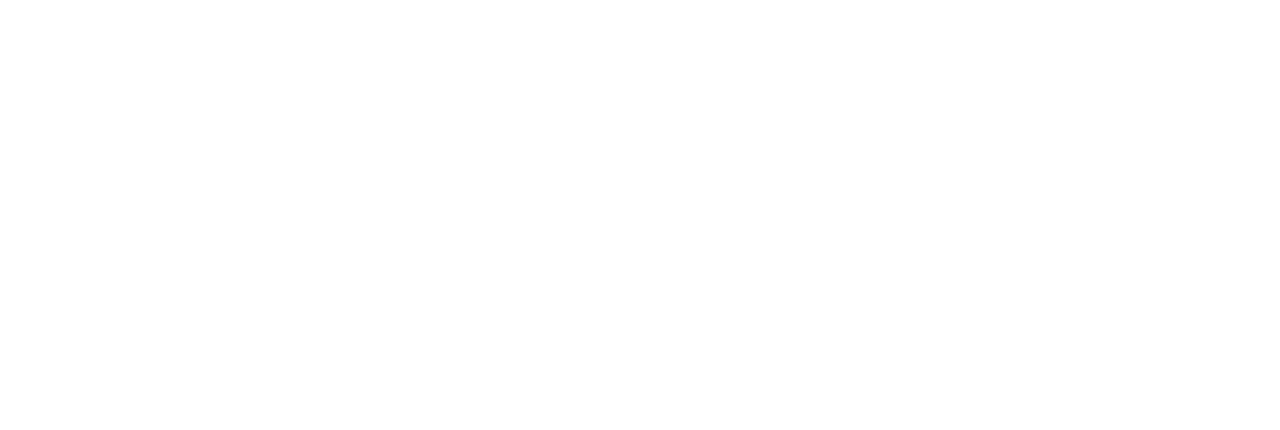
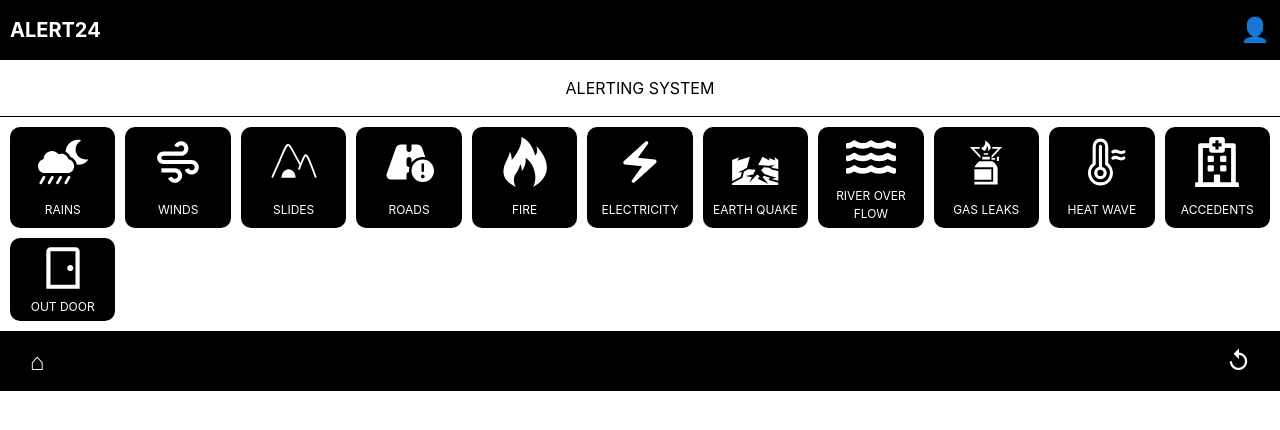
Before and after one commit to Muralikrishna22/alert24, a React (Vite) app: page /alert-system in a window 1280 px wide. Before the commit this address had no page. Shown: the top 430 px of the page. Built offline with nearby package versions, Linux system fonts and the light colour scheme.

Commit message:
alerting management routes added

```diff
--- a/src/App.jsx
+++ b/src/App.jsx
@@ -8,6 +8,7 @@
 import RegistrationPage from './Modules/Registration'
 import Home from './Modules/Home'
 import Connections from './Modules/Connections';
+import AlertSystem from './Modules/AlertSystem';
 
 function App() {
   const [count, setCount] = useState(0);
@@ -48,7 +49,8 @@
         <Route path="/register" exact element={<RegistrationPage />} />
         <Route path='/home' exact element={<Home />} />
         <Route path='/connections' exact element={<Connections /> } />
-      </Routes>
+        <Route path='/alert-system' exact element={<AlertSystem /> } />
+       </Routes>
     </Router>
   )
 }
--- /dev/null
+++ b/src/Modules/AlertSystem/index.jsx
@@ -0,0 +1,120 @@
+import React from 'react'
+import Base from '../../Common/Base'
+import './styles.css'
+import { FaCloudMoonRain } from "react-icons/fa";
+import { RiWindyLine } from "react-icons/ri";
+import { GiMountainCave } from "react-icons/gi";
+import { FaRoadCircleExclamation } from "react-icons/fa6";
+import { ImFire } from "react-icons/im";
+import { MdElectricBolt } from "react-icons/md";
+import { GiEarthSpit } from "react-icons/gi";
+import { FaWater } from "react-icons/fa";
+import { GiGasStove } from "react-icons/gi";
+import { PiThermometerHot } from "react-icons/pi";
+import { FaRegHospital } from "react-icons/fa";
+import { MdOutlineSensorDoor } from "react-icons/md";
+
+
+
+
+
+
+const AlertSystem = () => {
+
+    const alertCategories = [
+        {
+            name: 'Rains',
+            icon: <FaCloudMoonRain />
+        },
+        {
+            name: 'Winds',
+            icon: <RiWindyLine />
+        },
+        {
+            name: 'Slides',
+            icon: <GiMountainCave />
+        },
+        {
+            name: 'Roads',
+            icon: <FaRoadCircleExclamation />
+        },
+        {
+            name: 'Fire',
+            icon: <ImFire />
+        },
+        {
+            name: 'Electricity',
+            icon: <MdElectricBolt />
+        },
+        {
+            name: 'Earth Quake',
+            icon: <GiEarthSpit />
+        },
+        {
+            name: 'River Over flow',
+            icon: <FaWater />
+        },
+        {
+            name: 'Gas leaks',
+            icon: <GiGasStove />
+        },
+        {
+            name: 'Heat wave ',
+            icon: <PiThermometerHot />
+        },
+        {
+            name: 'Accedents',
+            icon: <FaRegHospital />
+        },
+        {
+            name: 'Out door',
+            icon: <MdOutlineSensorDoor />
+        },
+    ]
+
+
+    function showSystemNotification() {
+        if ("Notification" in window) {
+            if (Notification.permission === "granted") {
+                let notification = new Notification("Need your attention", {
+                    body: "This site uses notifications for the best user experience. Thank you for understanding",
+                    icon: 'ALERT 24',
+                });
+            } else if (Notification.permission !== "denied") {
+                Notification.requestPermission().then((permission) => {
+                    if (permission === "granted") {
+                        let notification = new Notification("Need your attention", {
+                            body: "This site uses notifications for the best user experience. Thank you for understanding",
+                            icon: 'ALERT 24',
+                        });
+                    } else if (permission === "denied") {
+                        alert("This site uses notifications for the best user experience. Thank you for understanding");
+                    }
+                });
+            }
+        }
+    }
+
+    return (
+        <Base>
+            <div className='alert_system_container'>
+                <h3>Alerting system</h3>
+
+                <ul className='alerts_list'>
+                    {
+                        alertCategories?.map((alert, ind) => (
+                            <div className='alert_container' onClick={showSystemNotification}>
+                                {alert.icon}
+                                <div>
+                                    {alert.name}
+                                </div>
+                            </div>
+                        ))
+                    }
+                </ul>
+            </div>
+        </Base>
+    )
+}
+
+export default AlertSystem
--- /dev/null
+++ b/src/Modules/AlertSystem/styles.css
@@ -0,0 +1,44 @@
+.alert_system_container {
+    display: flex;
+    flex-direction: column;
+    text-transform: uppercase;
+    background-color: white;
+    color: black;
+}
+
+.alert_system_container h3 {
+    font-size: 16px;
+    font-weight: 400;
+    text-align: center;
+}
+
+.alerts_list{
+    display: grid;
+    grid-template-columns: repeat(auto-fill, minmax(100px, 1fr));
+    gap: 10px;
+    border: 1px solid black;
+    padding: 10px;
+    border-right: none;
+    border-left: none;
+    color: white;
+    margin: 0;
+}
+
+.alert_container{
+    background-color: black;
+    min-height: 70px;
+    min-width: 70px;
+    display: flex;
+    flex-direction: column;
+    align-items: center;
+    justify-content: space-around;
+    border-radius: 10px;
+    font-size: 12px;
+    gap: 5px;
+    padding: 5px;
+    text-align: center;
+}
+
+.alert_container svg{
+    font-size: 50px;
+}
--- a/src/Modules/Connections/styles.css
+++ b/src/Modules/Connections/styles.css
@@ -37,6 +37,7 @@
     align-items: center;
     justify-content: space-around;
     border-radius: 10px;
+    padding: 5px;
 }
 
 .sub_menu .icon{
--- a/src/Modules/Home/index.jsx
+++ b/src/Modules/Home/index.jsx
@@ -13,27 +13,6 @@
 
 
 const Home = () => {
-    function showSystemNotification() {
-        if ("Notification" in window) {
-            if (Notification.permission === "granted") {
-                let notification = new Notification("Need your attention", {
-                    body: "This site uses notifications for the best user experience. Thank you for understanding",
-                    icon: 'ALERT 24',
-                });
-            } else if (Notification.permission !== "denied") {
-                Notification.requestPermission().then((permission) => {
-                    if (permission === "granted") {
-                        let notification = new Notification("Need your attention", {
-                            body: "This site uses notifications for the best user experience. Thank you for understanding",
-                            icon: 'ALERT 24',
-                        });
-                    } else if (permission === "denied") {
-                        alert("This site uses notifications for the best user experience. Thank you for understanding");
-                    }
-                });
-            }
-        }
-    }
 
     return (
         <Base>
@@ -81,11 +60,10 @@
                             Manage connections
                         </div>
                     </a>
-                    <a className='category_item' onClick={showSystemNotification}>
+                    <a className='category_item' href='/alert-system'>
                         <BiSolidBellRing className="icon" />
                         <div>
                             Alerts
-
                         </div>
                     </a>
                     <a className='category_item'>
--- a/src/Modules/Home/styles.css
+++ b/src/Modules/Home/styles.css
@@ -40,6 +40,7 @@
     align-items: center;
     justify-content: space-around;
     border-radius: 10px;
+    padding: 5px;
 }
 
 .sub_menu .icon{
```
